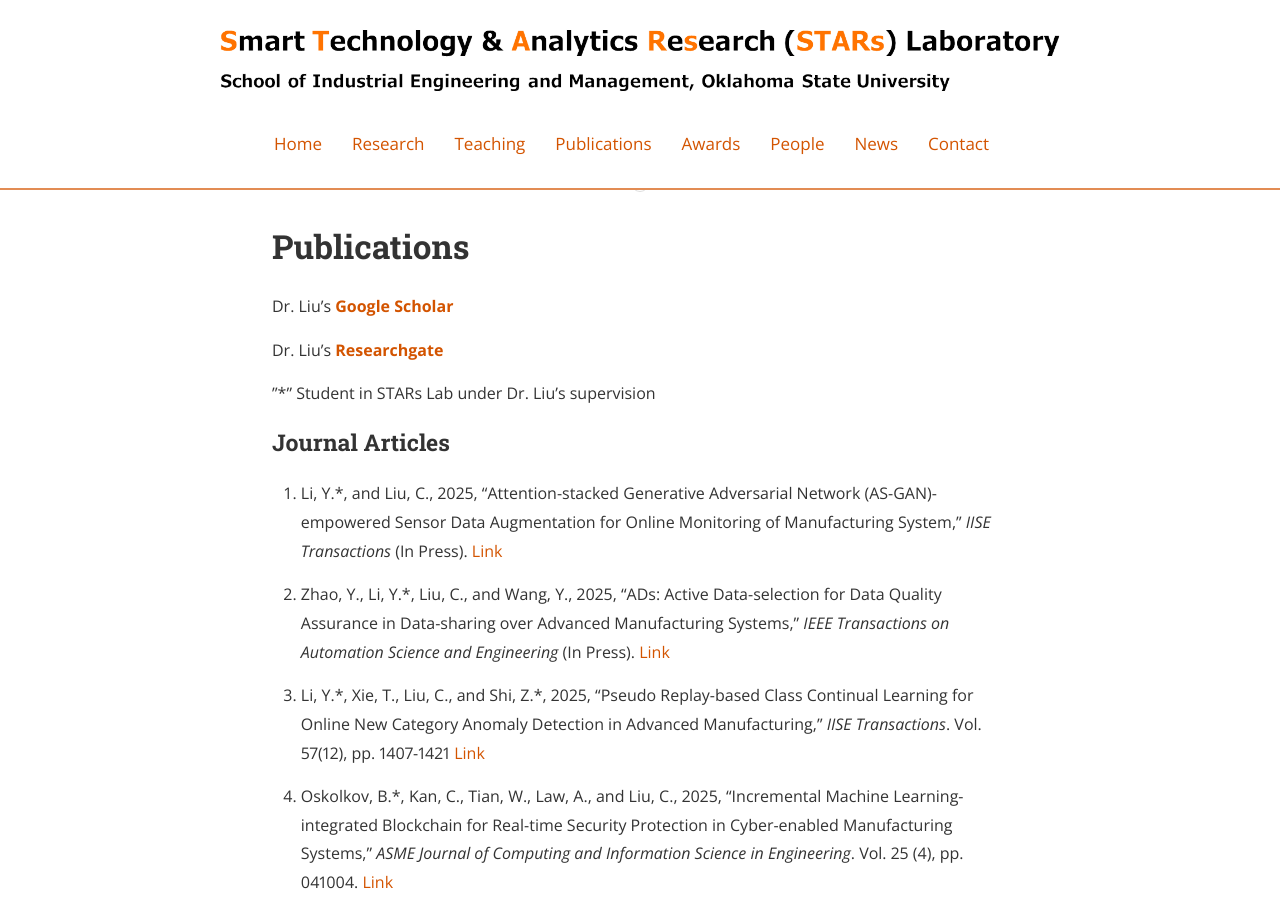
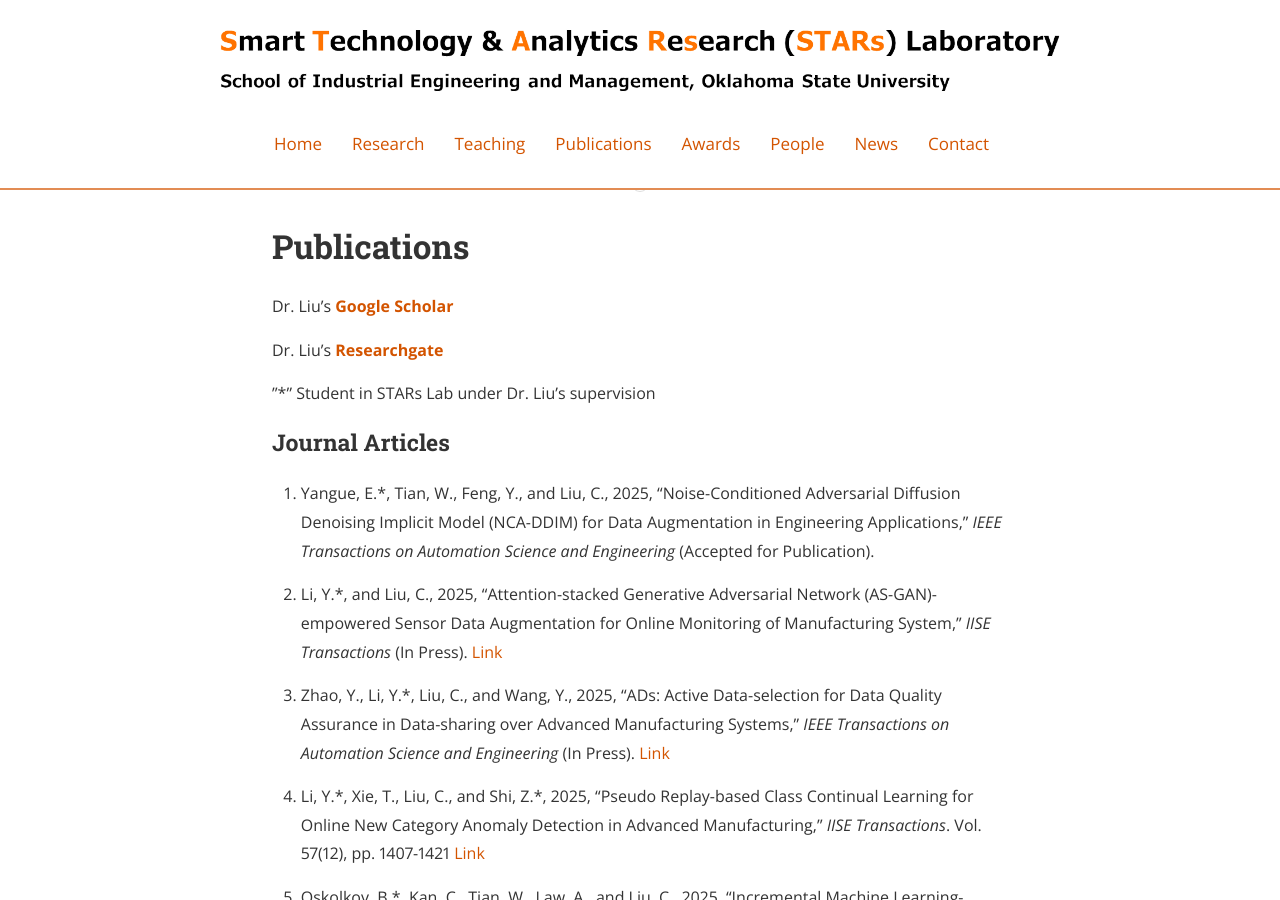
Before and after one commit to stars-laboratory/stars-laboratory.github.io, a Jekyll site: the page built from Dpublications.md, in a window 1280 px wide and 900 px high. Built offline with Jekyll 4.4.1, drawn with Linux system fonts in a browser that asks for light colours; nearby versions of some CDN libraries; some of the changed lines change nothing that is shown; some of the changed text lies outside the part shown.

Commit message:
Update Dpublications.md
Information Update

```diff
--- a/Dpublications.md
+++ b/Dpublications.md
@@ -14,6 +14,8 @@ Dr. Liu's [**Researchgate**](https://www.researchgate.net/profile/Chenang-Liu)
 "\*" Student in STARs Lab under Dr. Liu's supervision
 
 ### Journal Articles
+
+1. Yangue, E.\*, Tian, W., Feng, Y., and Liu, C., 2025, “Noise-Conditioned Adversarial Diffusion Denoising Implicit Model (NCA-DDIM) for Data Augmentation in Engineering Applications,” *IEEE Transactions on Automation Science and Engineering* (Accepted for Publication).
 
 1. Li, Y.\*, and Liu, C., 2025, “Attention-stacked Generative Adversarial Network (AS-GAN)-empowered Sensor Data Augmentation for Online Monitoring of Manufacturing System,” *IISE Transactions* (In Press). [Link](https://doi.org/10.1080/24725854.2025.2488340)
 
@@ -111,7 +113,7 @@ through Machine Learning,” *Nature Communications*. Vol. 14 (1), pp. 5765. [Li
 ### Conference Papers
 
 1. Zhang, Z.\*, Feng, Y., and Liu, C., 2025, “Machine Learning and Finite Element Analysis Teaming for Inverse Design of Metamaterial with Adaptive Pressure Response in Footwear Design,” *Proceedings of the
-ASME 2025 International Design Engineering Technical Conferences and Computers and Information in Engineering Conference (IDETC-CIE)*. (Accepted for Publication)
+ASME 2025 International Design Engineering Technical Conferences and Computers and Information in Engineering Conference (IDETC-CIE)*. V02AT02A036. ASME. [Link](https://doi.org/10.1115/DETC2025-168937)
      * ***This work won the 3rd place award at the 2025 OSU IEM Student Research Syposium (Student: Ziyang Zhang)***
 
 1. Yangue, E.\*, O’Connor, E.\*, and Liu, C., 2025, “Addressing Class Imbalance in Diabetic Retinopathy Detection: An Enhanced Diffusion-Resampling Data Augmentation Approach,” *Proceedings of the 2025 IEEE
```
